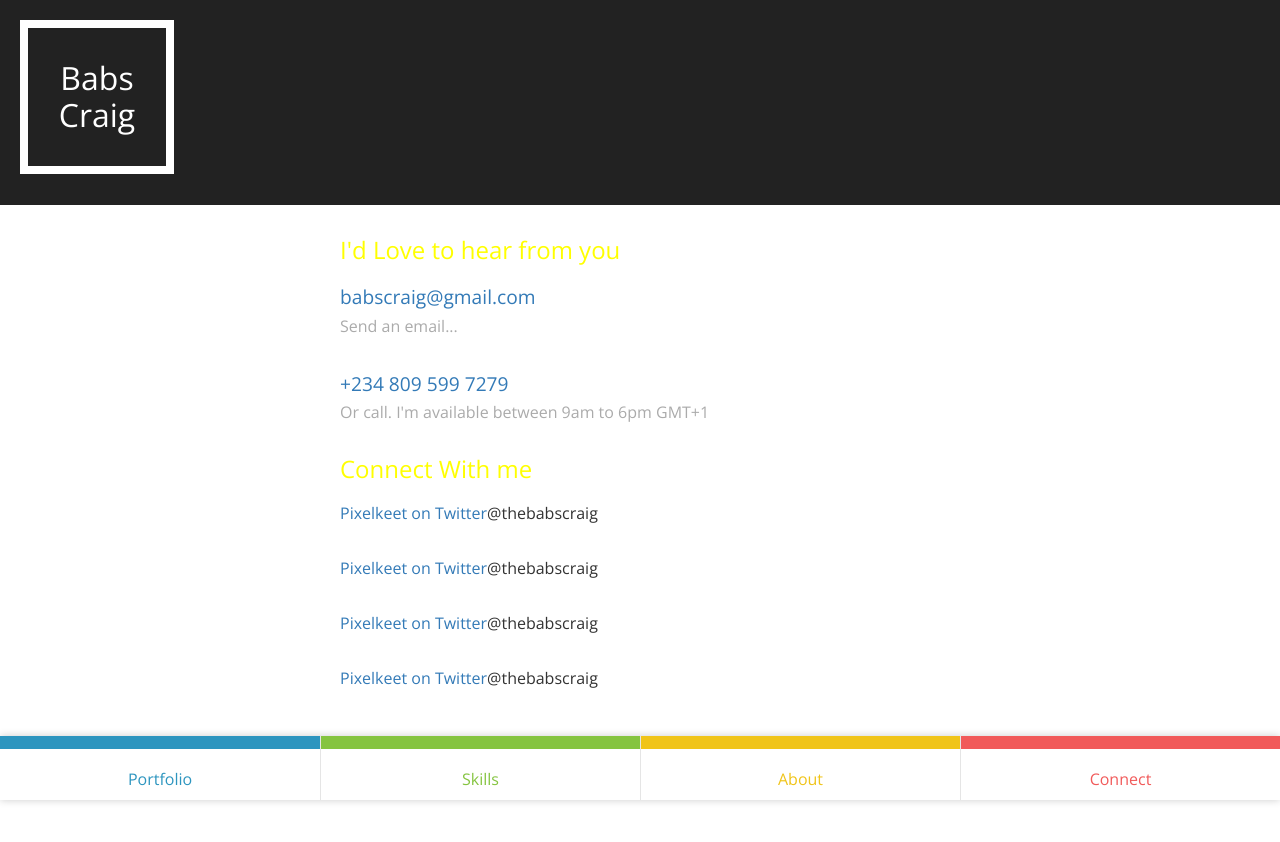
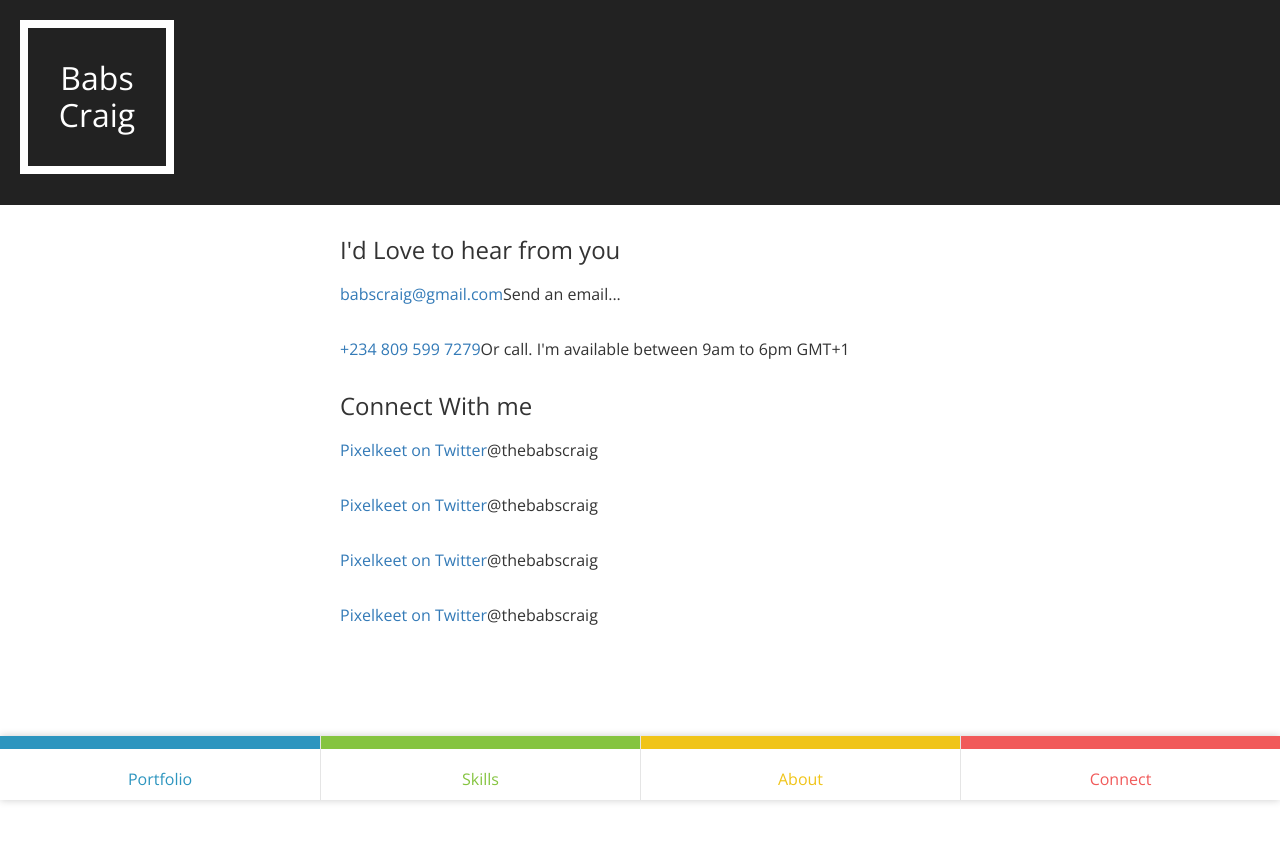
Before and after one commit to babzcraig/react-portfolio, a React (Create React App) app: page /connect in a window 1280 px wide. Shown: the top 842 px of the page. Built offline with nearby package versions, Linux system fonts and the light colour scheme.

Commit message:
remove styles into reusable components

```diff
--- a/src/App.css
+++ b/src/App.css
@@ -734,22 +734,8 @@ nav.menu a:hover .lnk {
   margin-bottom: 5rem;
 }
 
-.title {
-  color: yellow;
-}
-
-.connect-link {
-  display: block;
-  font-size: 1.2rem;
-  margin-bottom: 4px;
-}
-
 .connect div {
   margin-bottom: 32px;
-}
-
-.tagline {
-  color: #ababab;
 }
 
 span.margin24pxV {
```
